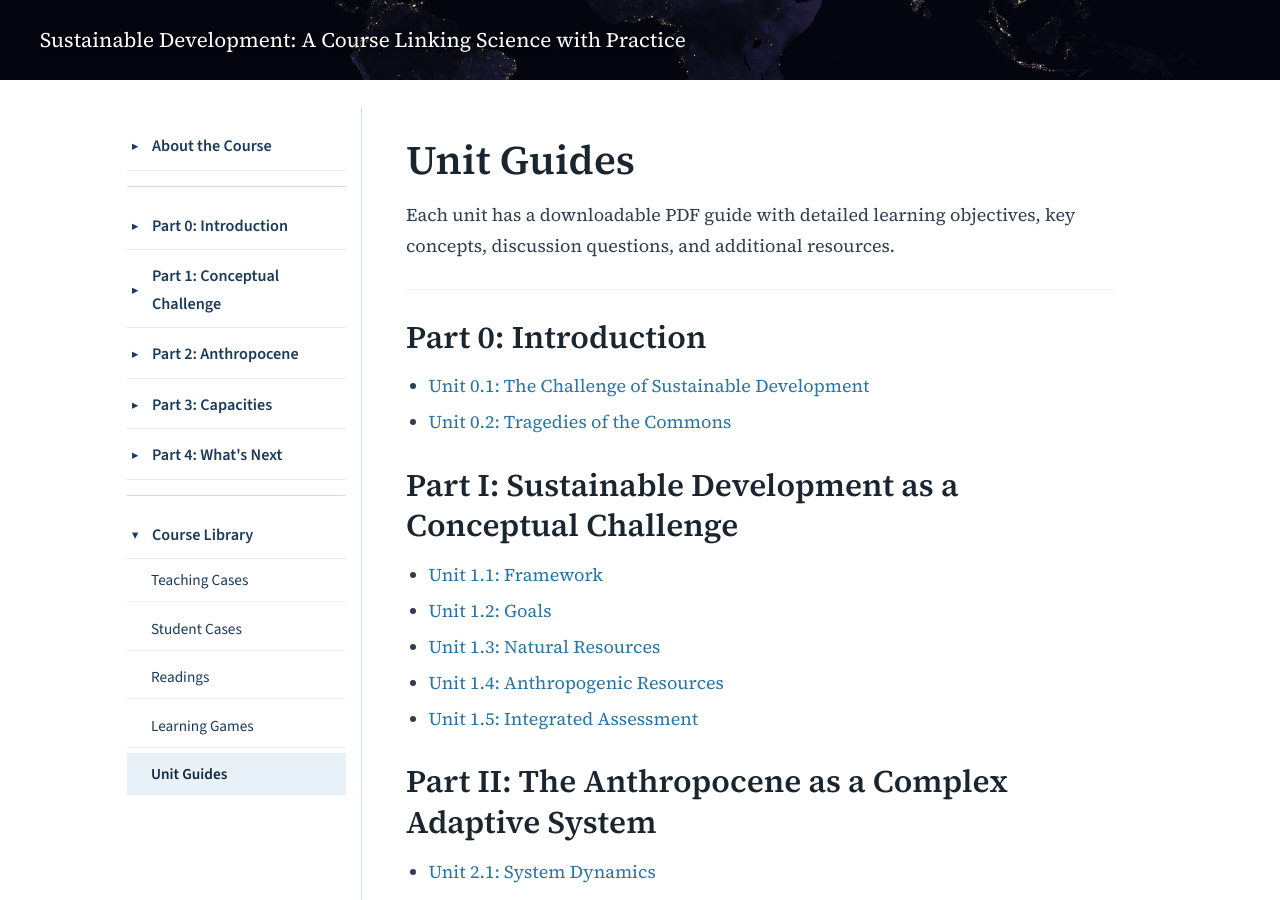
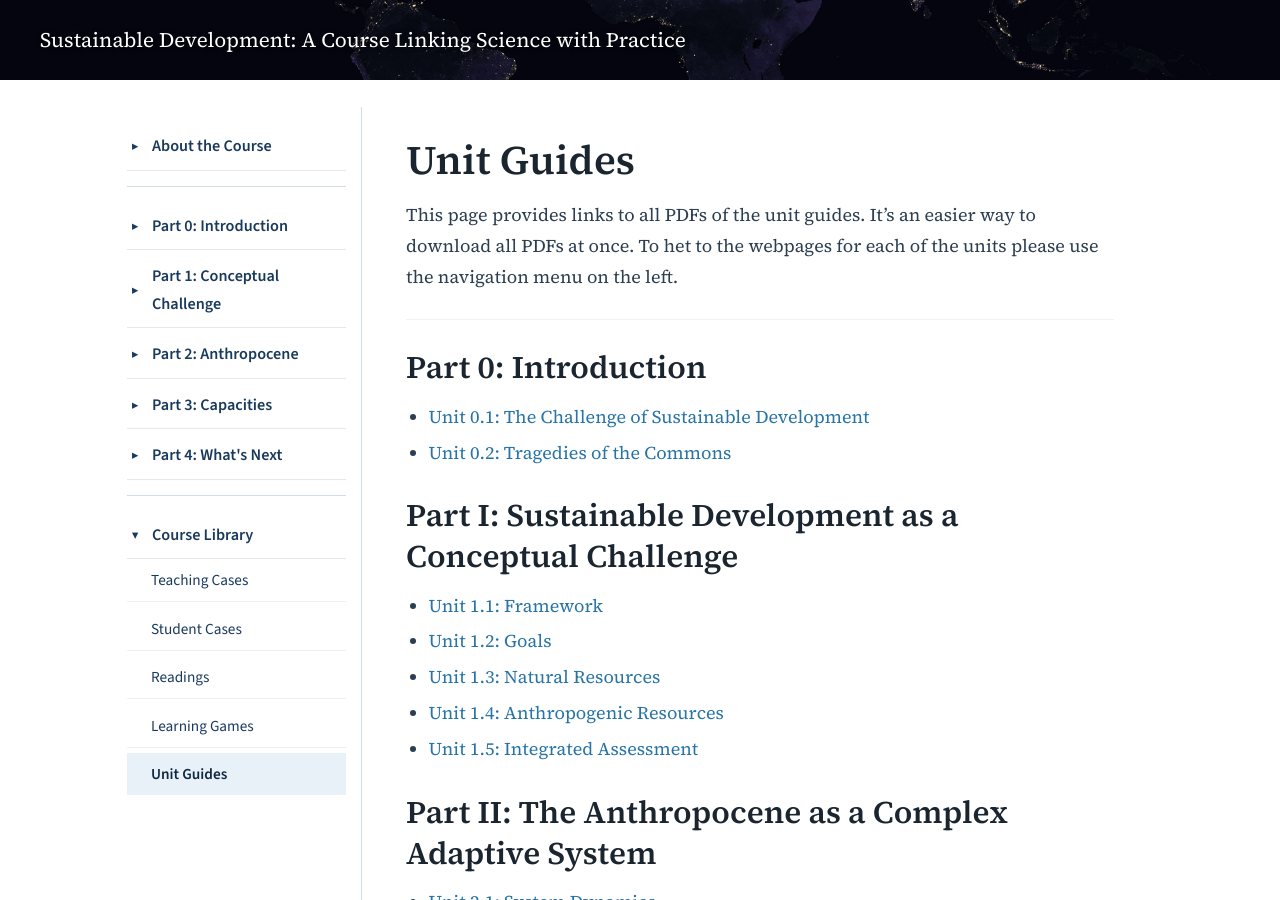
Before and after one commit to agharley/sustsci, a Jekyll site: the page built from course/course-library/unit-guides/index.md, in a window 1280 px wide and 900 px high. Built offline with Jekyll 4.4.1, drawn with Linux system fonts in a browser that asks for light colours.

Commit message:
Update index.md
changing page description

```diff
--- a/course/course-library/unit-guides/index.md
+++ b/course/course-library/unit-guides/index.md
@@ -6,7 +6,7 @@ description: "Downloadable PDF guides for each unit of the Sustainable Developme
 
 # Unit Guides
 
-Each unit has a downloadable PDF guide with detailed learning objectives, key concepts, discussion questions, and additional resources.
+This page provides links to all PDFs of the unit guides. It's an easier way to download all PDFs at once. To het to the webpages for each of the units please use the navigation menu on the left.
 
 ---
 
```
